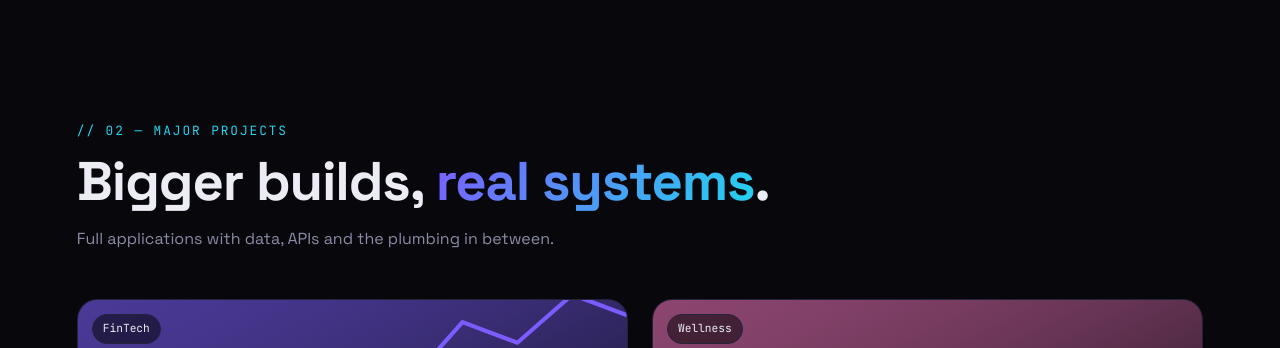
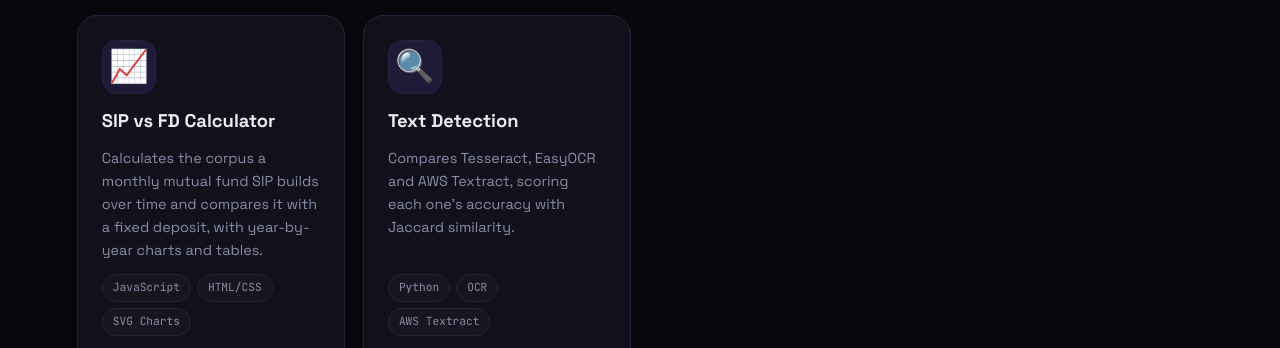
Before and after one commit to Lynx-Mayank/portfolio, a plain HTML site: page index.html in a window 1280 px wide. Shown: the part 2423-2771 px from the top of the page. Drawn offline with Linux system fonts and the light colour scheme; animation ran at ten frames a second.

Commit message:
Update index.html

```diff
--- a/index.html
+++ b/index.html
@@ -309,6 +309,8 @@ const MINI = [
   { icon:"🔀", name:"Shuffle PDF", desc:"Merge PDFs and rearrange their pages right in the browser — no uploads, no sign-up.", tags:["HTML","JavaScript"], repo:"https://github.com/Lynx-Mayank/Shuffle-pdf", live:"https://shuffle-pdf.netlify.app/" },
   { icon:"🔗", name:"URL Shortener", desc:"A Flask app that shortens long links via TinyURL and generates a downloadable QR code.", tags:["Python","Flask","QR"], repo:"https://github.com/Lynx-Mayank/URL-shortner", live:"https://url-shortner-uc5p.onrender.com/" },
   { icon:"📡", name:"Morse Code Translator", desc:"Translate text to Morse code and back again.", tags:["Translator","Morse"], repo:"https://github.com/Lynx-Mayank?tab=repositories", live:"https://lynx-mayank.github.io/morse-code-translator/" },
+  { icon:"🖋️", name:"Inkwell", desc:"A private, Notion-style note editor that runs in the browser. Supports headings 1–6, colors, styled code blocks and paste-with-formatting from ChatGPT, Claude or any site, plus Markdown/TXT/HTML import and export, dark mode and session-only storage.", tags:["JavaScript","HTML/CSS","Markdown"], repo:"https://github.com/Lynx-Mayank/Inkwell-notes", live:"https://lynx-mayank.github.io/inkwell-notes/" },
+  { icon:"📈", name:"SIP vs FD Calculator", desc:"Calculates the corpus a monthly mutual fund SIP builds over time and compares it with a fixed deposit, with year-by-year charts and tables.", tags:["JavaScript","HTML/CSS","SVG Charts"], repo:"https://github.com/Lynx-Mayank/mutual-fund-calculator/", live:"https://lynx-mayank.github.io/mutual-fund-calculator/"  },
   { icon:"🔍", name:"Text Detection", desc:"Compares Tesseract, EasyOCR and AWS Textract, scoring each one's accuracy with Jaccard similarity.", tags:["Python","OCR","AWS Textract"], repo:"https://github.com/Lynx-Mayank/Text-Detection-System" },
   // add more mini projects here ↓
   // { icon:"🧮", name:"My Tool", desc:"What it does.", tags:["Python"], repo:"https://github.com/Lynx-Mayank/...", live:"https://..." },
```
